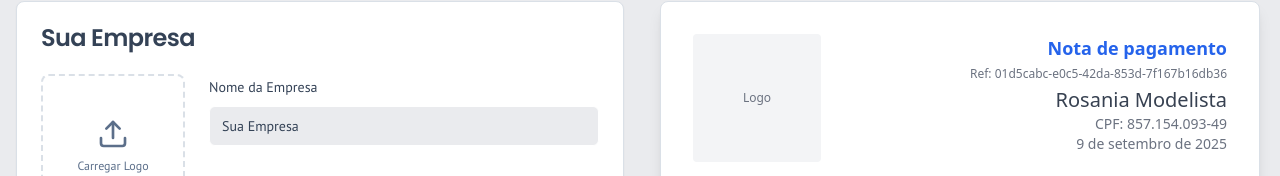
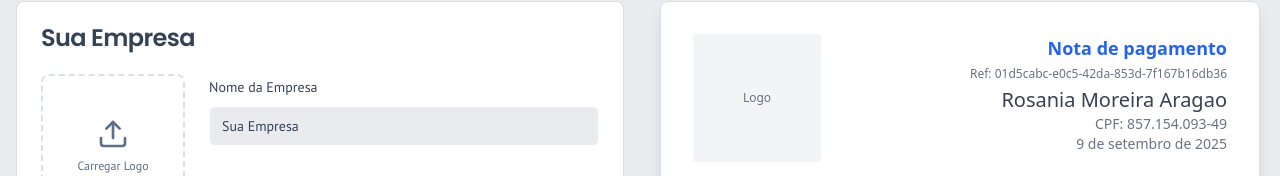
Before and after one commit to AllenRodger22/studio-rm, a Next.js app: page / in a window 1280 px wide. Shown: the part 151-327 px from the top of the page. Built offline with nearby package versions, Linux system fonts and the light colour scheme.

Commit message:
Update name in invoice preview component

```diff
--- a/src/components/invoice-preview.tsx
+++ b/src/components/invoice-preview.tsx
@@ -61,7 +61,7 @@ export const InvoicePreview = forwardRef<HTMLDivElement, InvoicePreviewProps>(({
           <div className="text-right">
             <h1 className="text-lg font-semibold text-blue-600">Nota de pagamento</h1>
             <p className="text-xs text-gray-500 mt-1">Ref: {invoice.invoiceNumber}</p>
-            <p className="text-xl font-cursive text-gray-700 mt-1">Rosania Modelista</p>
+            <p className="text-xl font-cursive text-gray-700 mt-1">Rosania Moreira Aragao</p>
             <p className="text-sm text-gray-500">CPF: {CPF}</p>
             <p className="text-sm text-gray-500">{formatDate(invoice.issueDate)}</p>
           </div>
```
